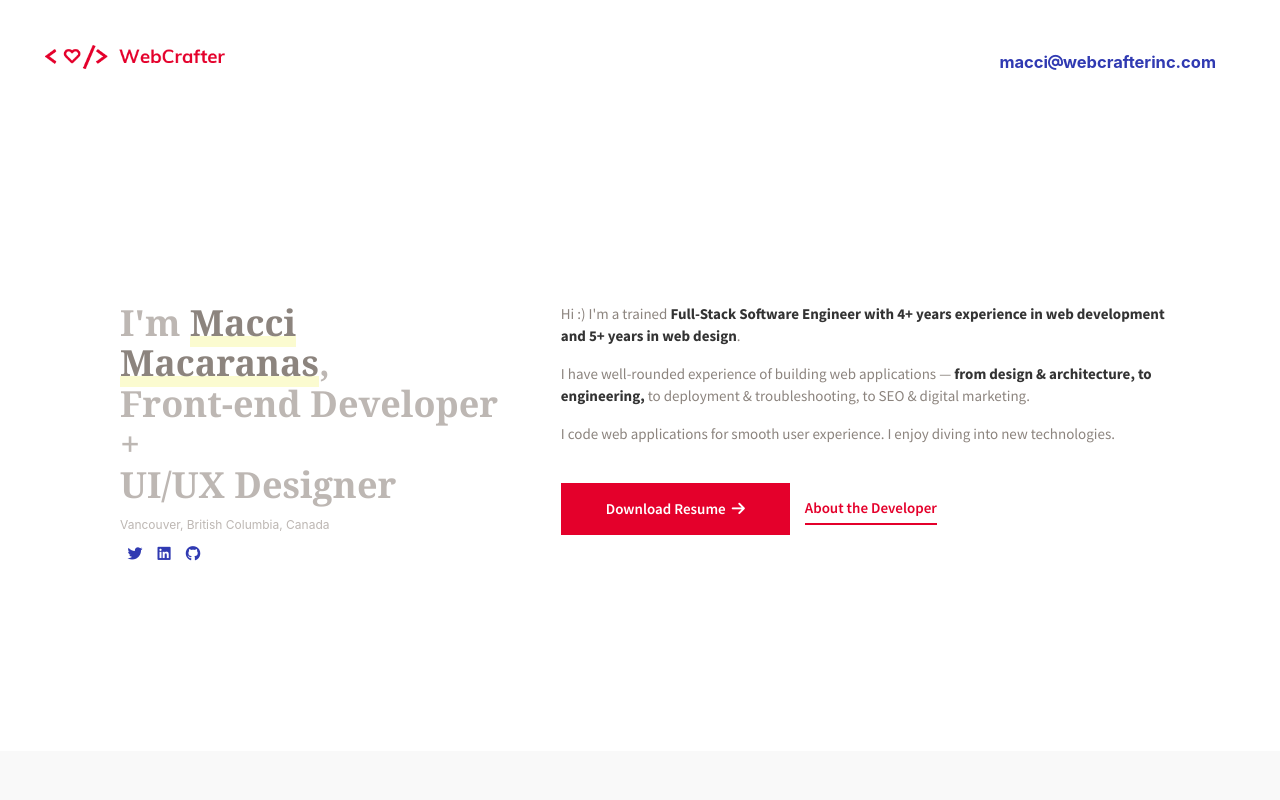
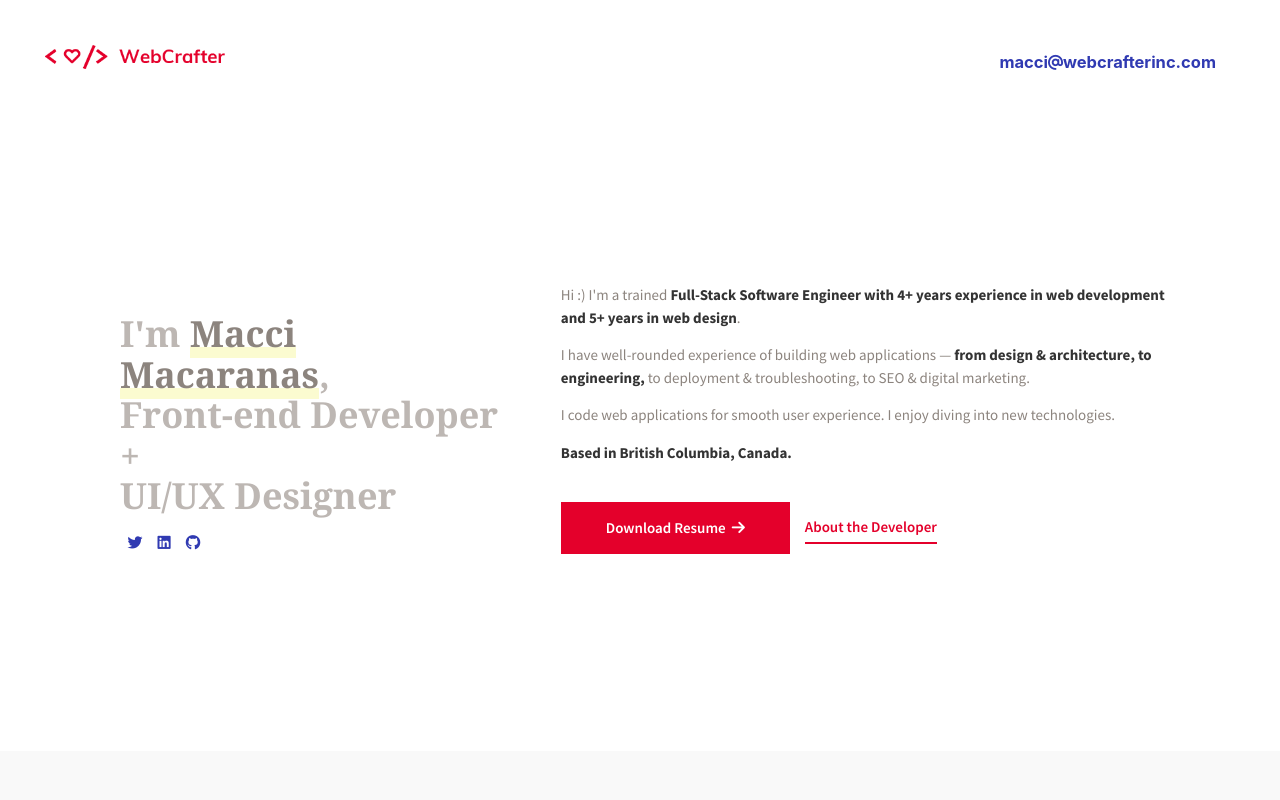
Before and after one commit to maccimac/macci.webcrafterinc, a React (Create React App) app: page / in a window 1280 px wide. Shown: the top 800 px of the page. Built offline with nearby package versions, Linux system fonts and the light colour scheme; a web font is replaced by a local one.

Commit message:
Update resume, Add BC

```diff
--- a/src/Home.js
+++ b/src/Home.js
@@ -11,7 +11,7 @@ const Home = () => (
     <section id="above-the-fold">
       <div className="container-fluid p-md-5 p-2">
         <div className="row align-items-center minheight-66vh p-5">
-          <div className="col-sm-5 p-md-5 py-3 mb-2">
+          <div className="col-sm-5 p-md-5 py-2 mb-2">
             {/* <p className="clearfix h1 mb-2">Hello :)</p> */}
 
             <h1>
@@ -21,9 +21,7 @@ const Home = () => (
               </span>
               ,<br/> Front-end Developer + <br/>UI/UX Designer
             </h1>
-            <small>
-              Vancouver, British Columbia, Canada
-            </small>
+
             <div className="d-flex">
               <a
                 href="https://twitter.com/maccidothello"
@@ -63,7 +61,12 @@ const Home = () => (
               for teams, companies, and clients. */}
             </p>
 
-            <p className="mb-4">I code web applications for smooth user experience. I enjoy diving into new technologies.</p>
+            <p>I code web applications for smooth user experience. I enjoy diving into new technologies.</p>
+
+            <p className="mb-4"><strong>
+              Based in British Columbia, Canada.
+            </strong>
+            </p>
 
             <div className="d-inline align-items-center">
               <a
```
Also changed, not shown: 1 other file (tests, documents, lock files or other folders).
